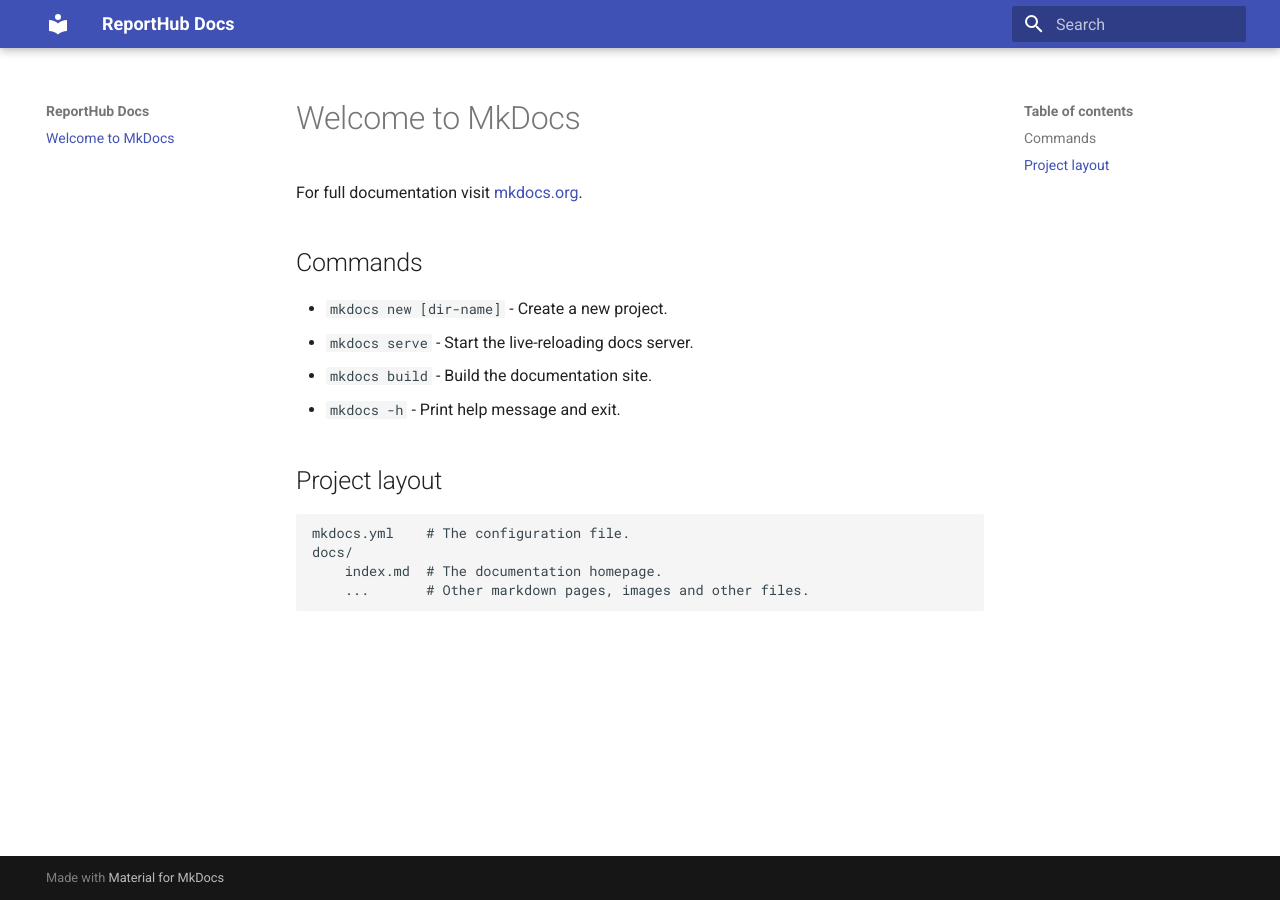
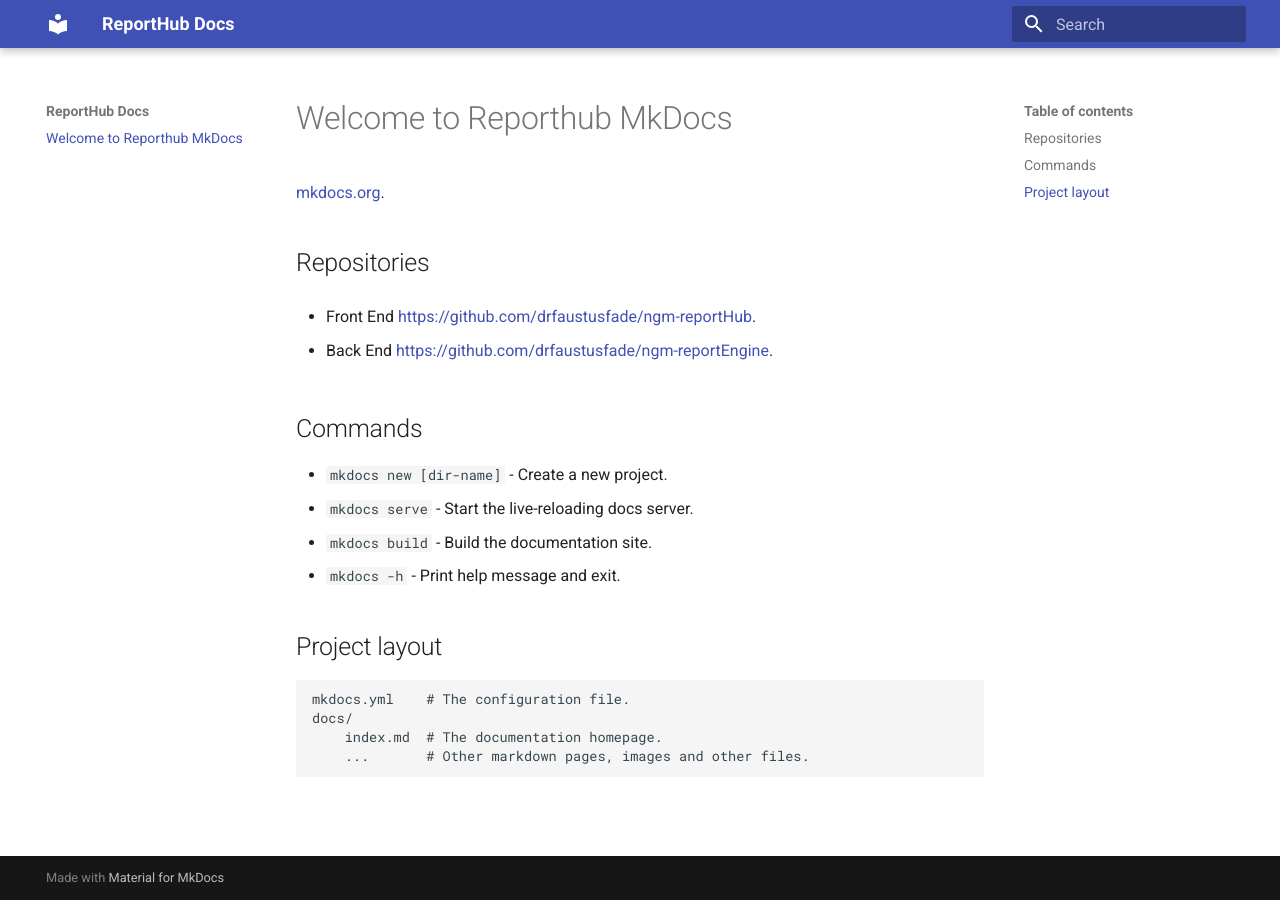
Before and after one commit to iMMAP/ngm-reporthubDocs, an MkDocs documentation site: the page built from docs/index.md, in a window 1280 px wide. Built offline with MkDocs 1.6.1 and Material for MkDocs 9.7.7, drawn with Linux system fonts in a browser that asks for light colours.

Commit message:
update: add rep links

```diff
--- a/docs/index.md
+++ b/docs/index.md
@@ -1,6 +1,12 @@
-# Welcome to MkDocs
+# Welcome to Reporthub MkDocs
+ [mkdocs.org](https://www.mkdocs.org).
 
-For full documentation visit [mkdocs.org](https://www.mkdocs.org).
+## Repositories
+
+* Front End [https://github.com/drfaustusfade/ngm-reportHub](https://github.com/drfaustusfade/ngm-reportHub).
+
+* Back End [https://github.com/drfaustusfade/ngm-reportEngine](https://github.com/drfaustusfade/ngm-reportEngine).
+
 
 ## Commands
 
```
Also changed, not shown: site/404.html, site/index.html, site/search/search_index.json, 1 other file.
